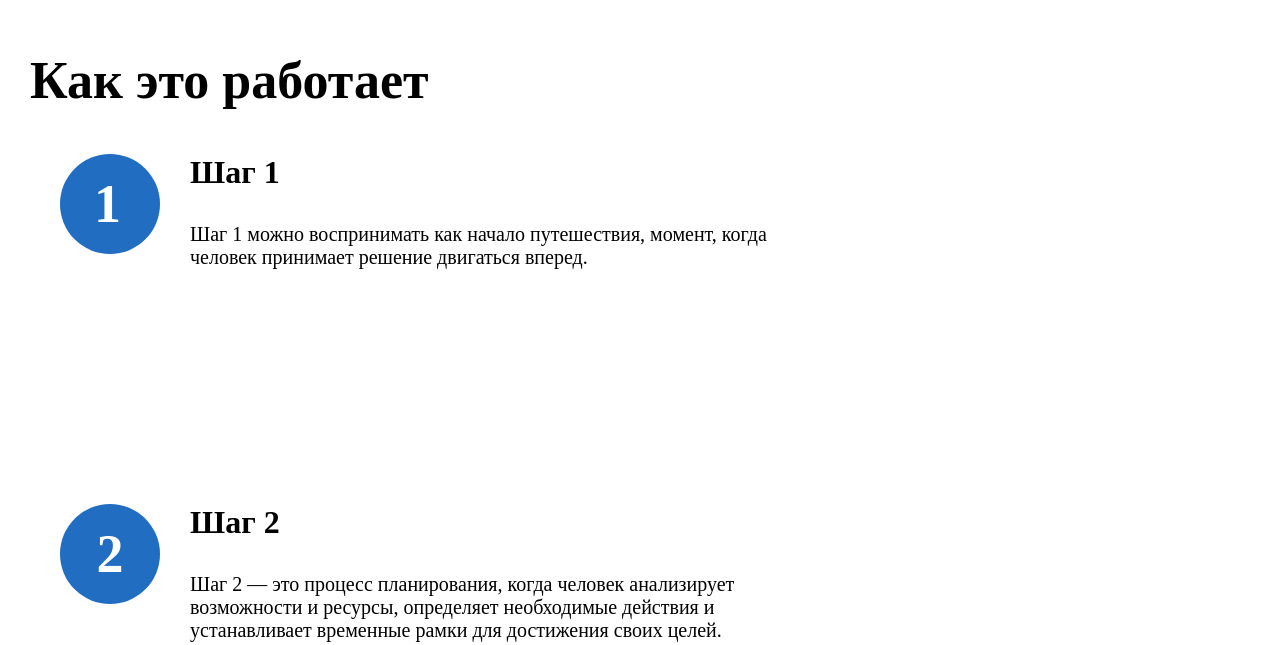
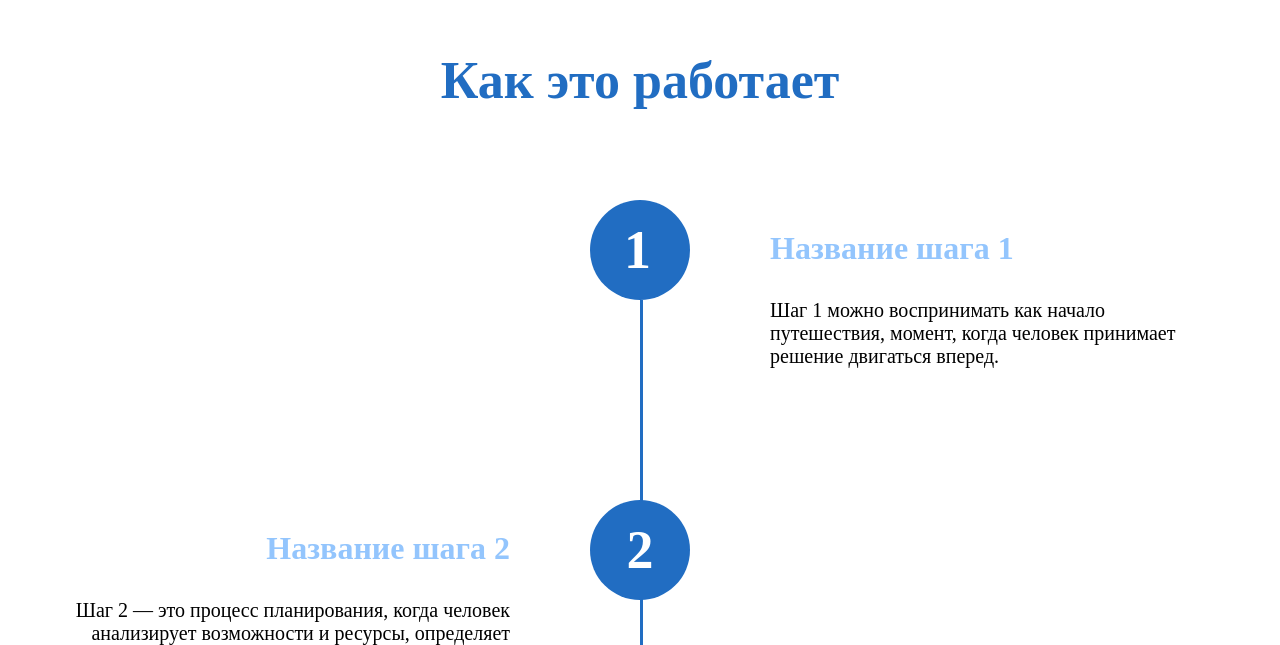
Before and after one commit to martynovappolina/sputnik-ui, a Vue app: page / in a window 1280 px wide. Shown: the part 5835-6480 px from the top of the page. Built offline with nearby package versions, Linux system fonts and the light colour scheme; a web font is replaced by a local one.

Commit message:
desctop version on stages component

```diff
--- a/src/components/Stages.vue
+++ b/src/components/Stages.vue
@@ -1,12 +1,27 @@
 <template>
-    <div class="stages">
+    <div class="stages" :style="{ height: items.length * 350 + 'px' }">
         <h2>{{title}}</h2>
         <div class="items">
-            <div v-for="(item, index) in items" :key="index" class="item">
-                <div class="circle"><div :style="{ marginLeft: index === 0 ? '-5px' : '0px' }" class="number">{{index + 1}}</div></div>
-                <div class="content">
-                    <h3>{{item.title}}</h3>
-                    <p>{{item.description}}</p>
+            <div
+            v-for="(item, index) in items" :key="index"
+            :style="{justifyContent: index %2 == 0? 'flex-end': 'flex-start'}"
+            class="row">
+                <div class="item">
+                    <div
+                    :style="{
+                        left: index %2 == 0 ? '' : 'calc(100% + 50px)',
+                        right: index %2 == 0 ? 'calc(100% + 50px)' : ''
+                    }"
+                    class="circle">
+                        <div :style="{ marginLeft: index === 0 ? '-5px' : '0px' }" class="number">{{index + 1}}</div>
+                        <div v-if="index !== items.length - 1" class="line" />
+                    </div>
+                    <div
+                    :style="{textAlign: index %2 == 0? 'start': 'end'}"
+                    class="content">
+                        <h3>{{item.title}}</h3>
+                        <p>{{item.description}}</p>
+                    </div>
                 </div>
             </div>
         </div>
@@ -25,15 +40,15 @@
                 type: Array,
                 default: () => [
                     {
-                        title: 'Шаг 1',
+                        title: 'Название шага 1',
                         description: 'Шаг 1 можно воспринимать как начало путешествия, момент, когда человек принимает решение двигаться вперед. '
                     },
                     {
-                        title: 'Шаг 2',
+                        title: 'Название шага 2',
                         description: 'Шаг 2 — это процесс планирования, когда человек анализирует возможности и ресурсы, определяет необходимые действия и устанавливает временные рамки для достижения своих целей.'
                     },
                     {
-                        title: 'Шаг 3',
+                        title: 'Название шага 3',
                         description: 'Шаг 3 заключается в реализации намеченного плана, когда происходит активное действие и применение принятых решений на практике, позволяющее преобразовать идеи в конкретные результаты.'
                     },
 
@@ -47,21 +62,44 @@
     .stages {
         padding: 30px;
         margin: 150px auto;
+        width: calc(100% - 60px);
+        max-width: 1160px;
+
+        h2 {
+            text-align: center;
+            color: $primary;
+            margin-bottom: 120px;
+        }
+
+        h3 {
+            color: $secondary;
+        }
 
         .items {
+            width: 100%;
+
+            .row {
+                display: flex;
+                width: 100%;
+            }
+
             .item {
-                display: flex;
-                max-width: 800px;
-                height: 350px;
+                height: 300px;
+                position: relative;
+                max-width: 450px;
 
                 h3 {
                     margin-top: 0;
                 }
 
                 .circle {
+                    position: absolute;
+                    top: -30px;
                     width: 100px;
                     min-width: 100px;
                     height: 100px;
+                    min-height: 100px;
+                    max-height: 100px;
                     display: flex;
                     align-items: center;
                     justify-content: center;
@@ -74,6 +112,15 @@
                         font-weight: 700;
                         font-size: 54px;
                     }
+
+                    .line {
+                        position: absolute;
+                        height: 300px;
+                        width: 3px;
+                        background-color: $primary;
+                        top: 100%;
+                        left: 50%;
+                    }
                 }
             }
         }
```
